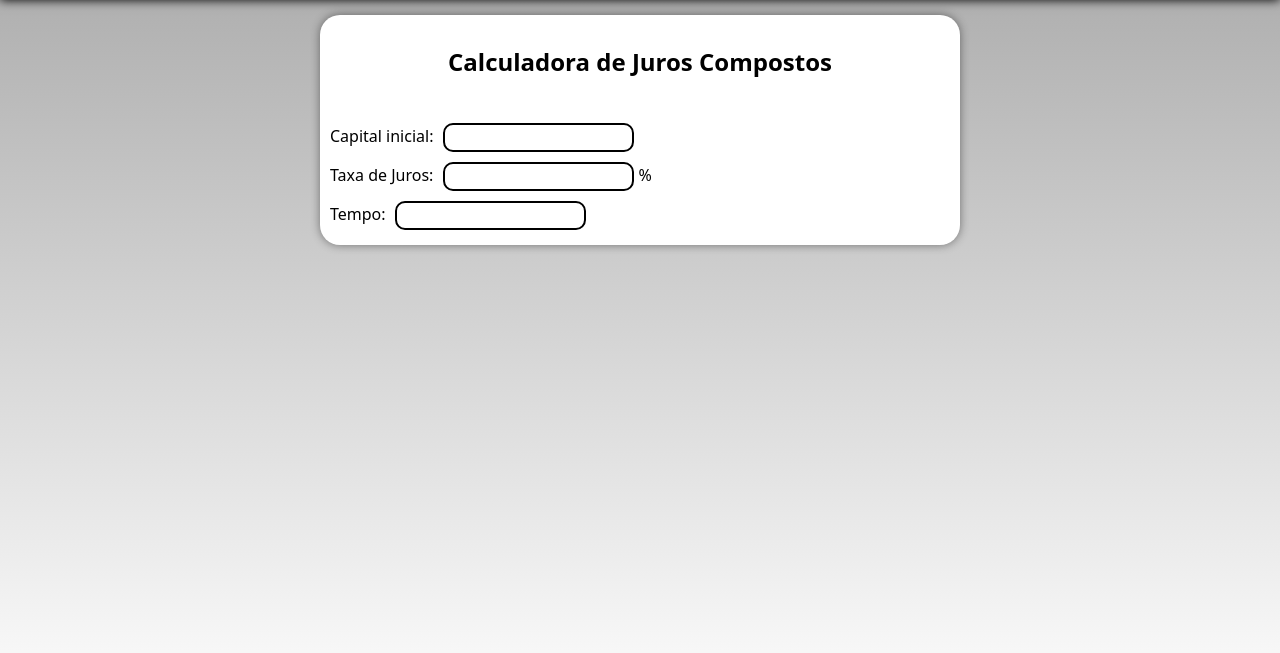
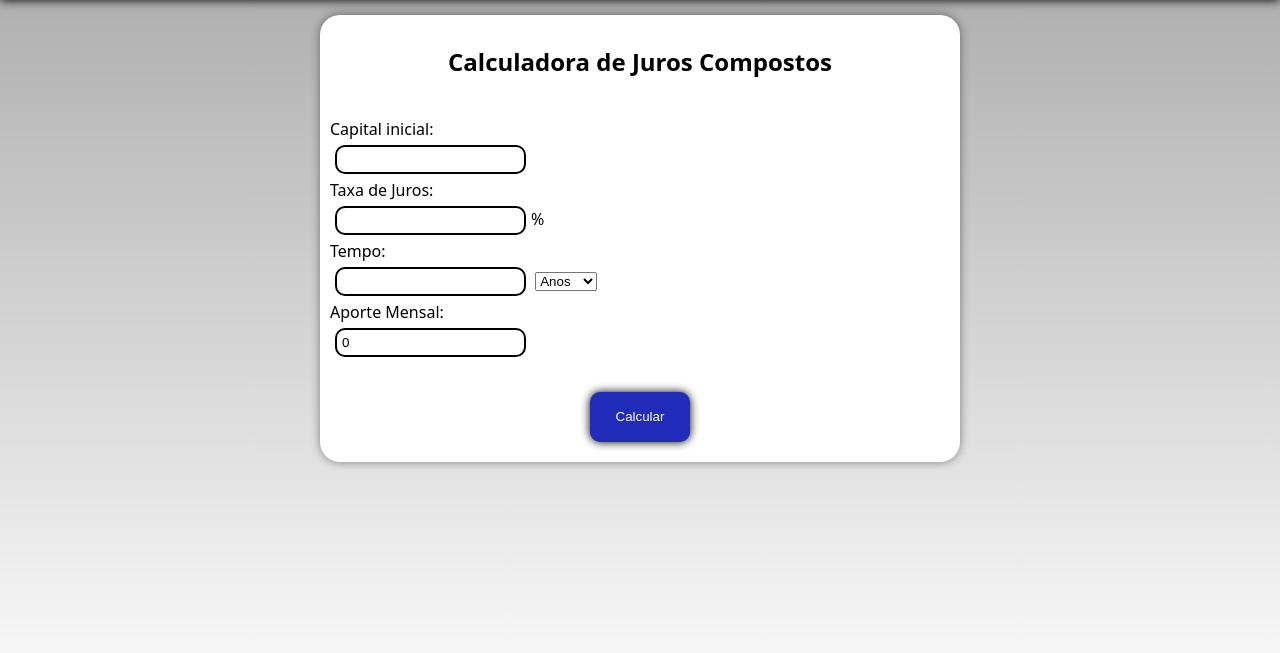
Before and after one commit to danielcordazzocorrea/Financeiro, a Flask app: page /graficos.html in a window 1280 px wide. Shown: the part 75-728 px from the top of the page. Run offline with Flask 3, Linux system fonts and the light colour scheme.

Commit message:
continuar

```diff
--- a/static/css/style.css
+++ b/static/css/style.css
@@ -121,3 +121,8 @@ input{
 .calculadora{
     padding: 10px;
 }
+#botao_calc{
+    display: flex;
+    justify-content: center;
+    margin: 20px;
+}
--- a/templates/graficos.html
+++ b/templates/graficos.html
@@ -26,14 +26,23 @@
                 <h1>Calculadora de Juros Compostos</h1>
             </div>
             <div class="calculadora">
-                <label for="inico">Capital inicial:</label>
+                <label for="inico">Capital inicial:</label><br>
                 <input type="number" name="inicial" id="incio"><br>
-                <label for="juros">Taxa de Juros:</label>
+                <label for="juros">Taxa de Juros:</label><br>
                 <input type="number" name="juros" id="juros">% <br>
-                <label for="tempo">Tempo:</label>
+                <label for="tempo">Tempo:</label><br>
                 <input type="number" name="tempo" id="tempo">
+                <select name="tempo" id="tempo">
+                    <option value="anos">Anos</option>
+                    <option value="meses">Meses</option>
+                </select><br>
+                <label for="aporte">Aporte Mensal:</label><br>
+                <input type="number" name="aporte" id="aporte" value="0">
             </div>
+            <div id="botao_calc"><button id="calcular" onclick="calcular()">Calcular</button></div>
+            <div id="res"></div>
         </section>
     </main>
+    <script src="script.js"></script>
 </body>
 </html>
```
Also changed, not shown: templates/script.js (added).
